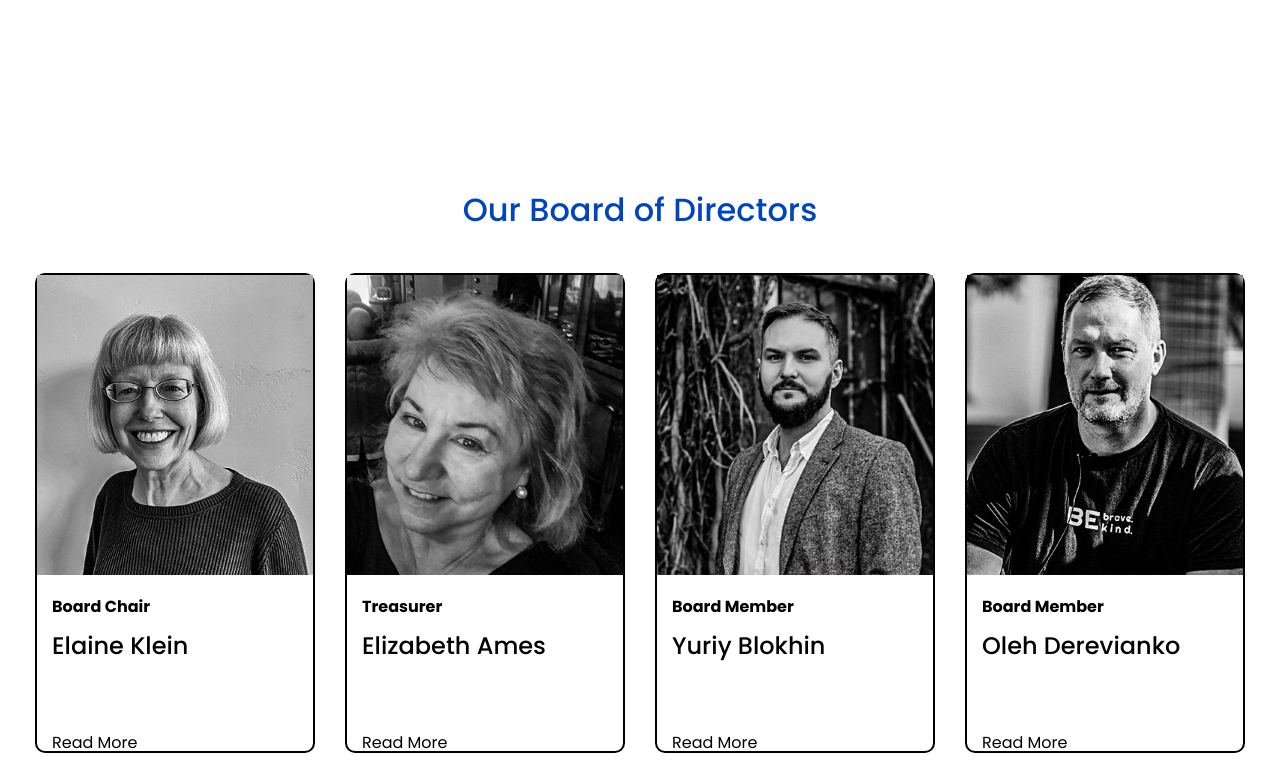
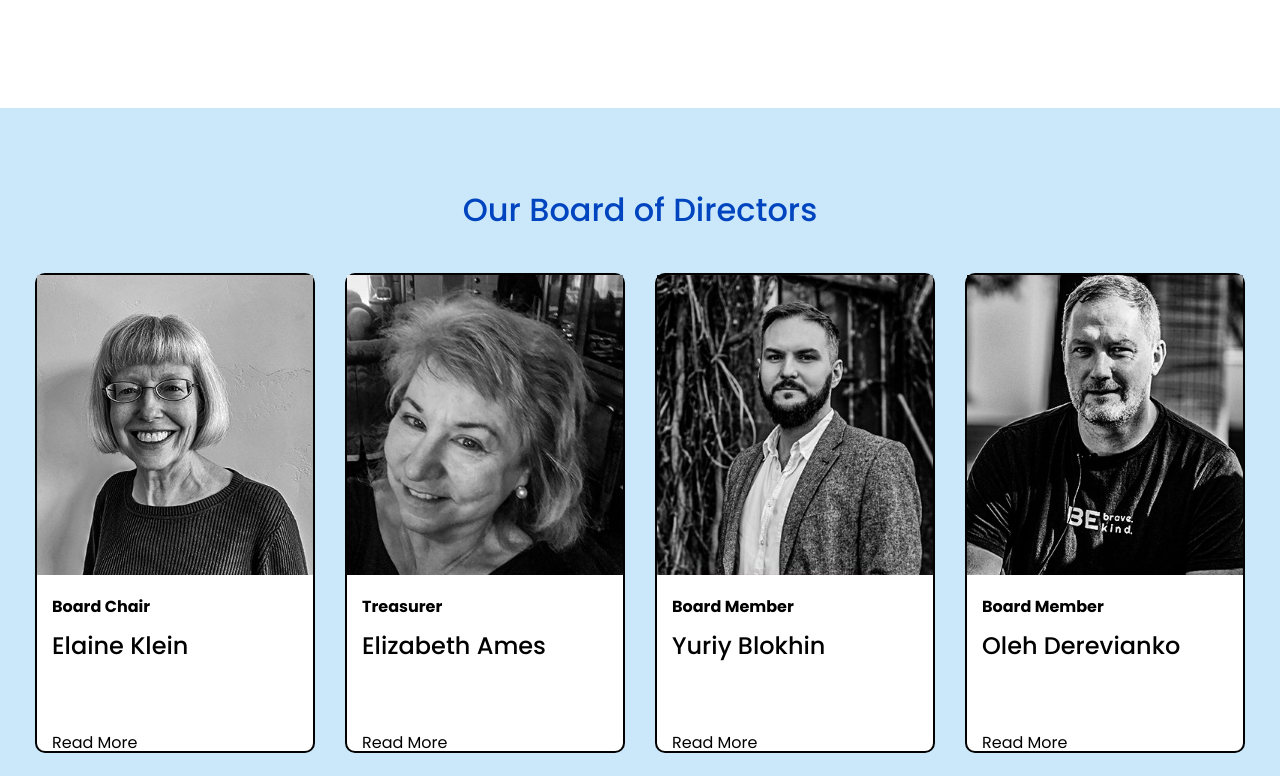
Before and after one commit to Roovin/healtraumas-next, a Next.js app: page /our-team in a window 1280 px wide. Shown: the part 1264-2040 px from the top of the page. Built offline with nearby package versions, Linux system fonts and the light colour scheme.

Commit message:
update team page data

```diff
--- a/components/TeamWithSlider.jsx
+++ b/components/TeamWithSlider.jsx
@@ -88,7 +88,7 @@ export default function TeamWithSlider({ data }) {
             <section className={`teamWithSlider ${data.sectionClass}`}>
                 <div className="container">
                     <div className="intro text-center mb-[40px] max-w-[1050px] mx-auto">
-                        <h2 className='text-blue mb-[20px]'>{data.title}</h2>
+                        <h2 className={` ${data.sectionClass === 'bg-blue' ? 'text-white' : 'text-blue'} mb-[20px]`}>{data.title}</h2>
                         {
                             data.title && (
                                 <p>{data.description}</p>
--- a/public/data/ourTeamPageData.js
+++ b/public/data/ourTeamPageData.js
@@ -48,7 +48,7 @@ export const operatingTeamData =
 export const DirectorsTeamData =
     {
         title: "Our Board of Directors",
-        sectionClass: "pt-0",
+        sectionClass: "bg-skyBlue",
         team: [
             {
                 id: "1",
@@ -104,7 +104,7 @@ export const DirectorsTeamData =
 export const advisoryTeamData =
     {
         title: "Our Advisory Board",
-        sectionClass: "pt-0",
+        sectionClass: "",
         description: "Advisory Board members have expertise in psychiatry, psychology, clinical research, humanitarian response, international development, and healthcare communications. Their guidance ensures our work has maximum impact. ",
         team: [
             {
```
